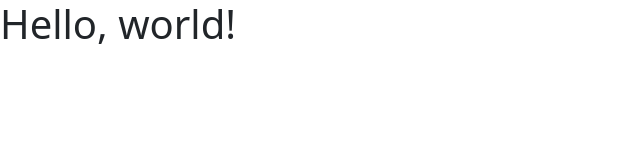
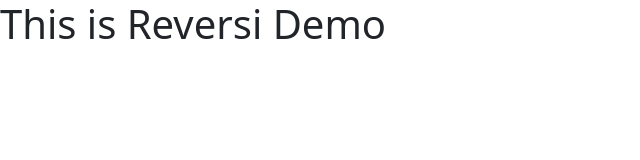
Before and after one commit to ssharonn/reversi-sharon, a website: page public/index.html in a window 1280 px wide. Shown: the whole page, without its empty margins (0-640 px from the left). Drawn offline with nearby package versions, Linux system fonts and the light colour scheme.

Commit message:
verify i understand what's happening

```diff
--- a/public/index.html
+++ b/public/index.html
@@ -11,7 +11,7 @@
     <title>Hello, world!</title>
   </head>
   <body>
-    <h1>Hello, world!</h1>
+    <h1>This is Reversi Demo</h1>
 
     <!-- Optional JavaScript; choose one of the two! -->
 
```
